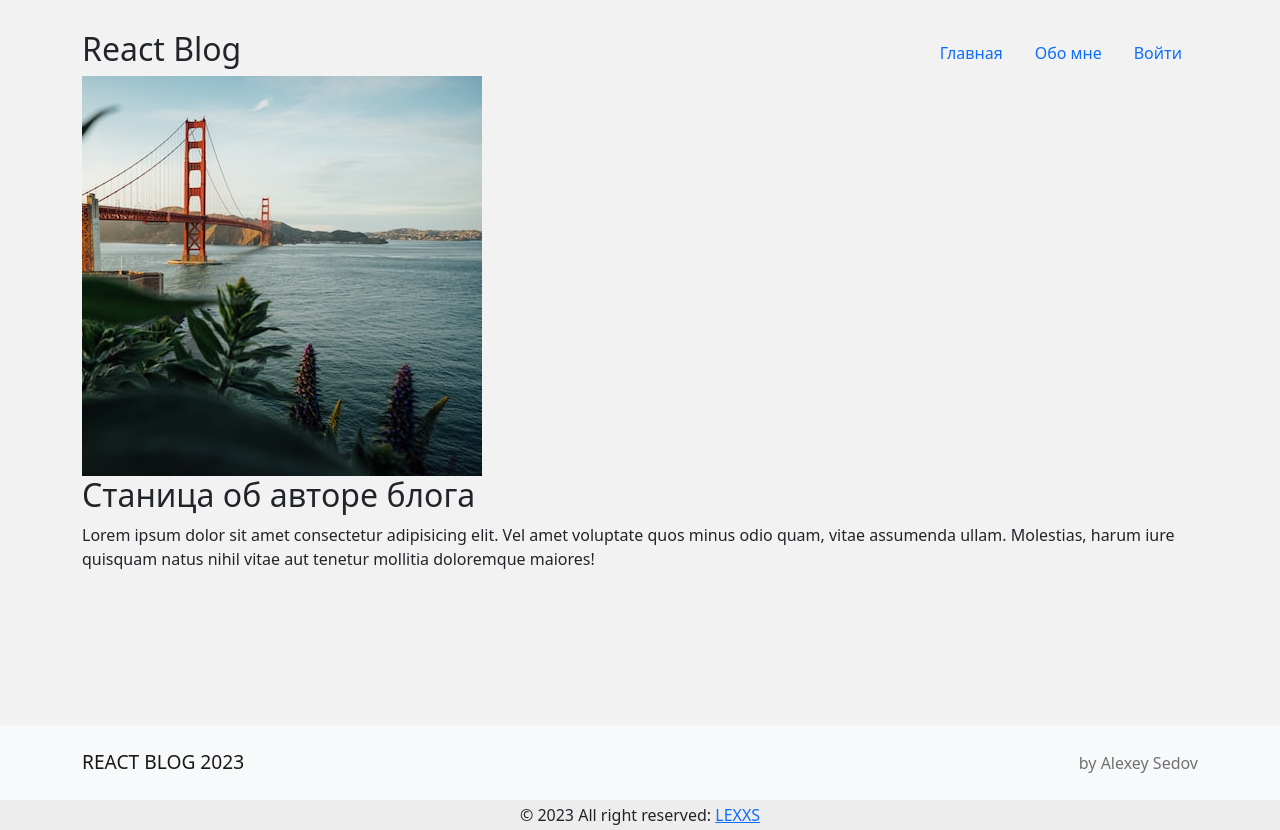
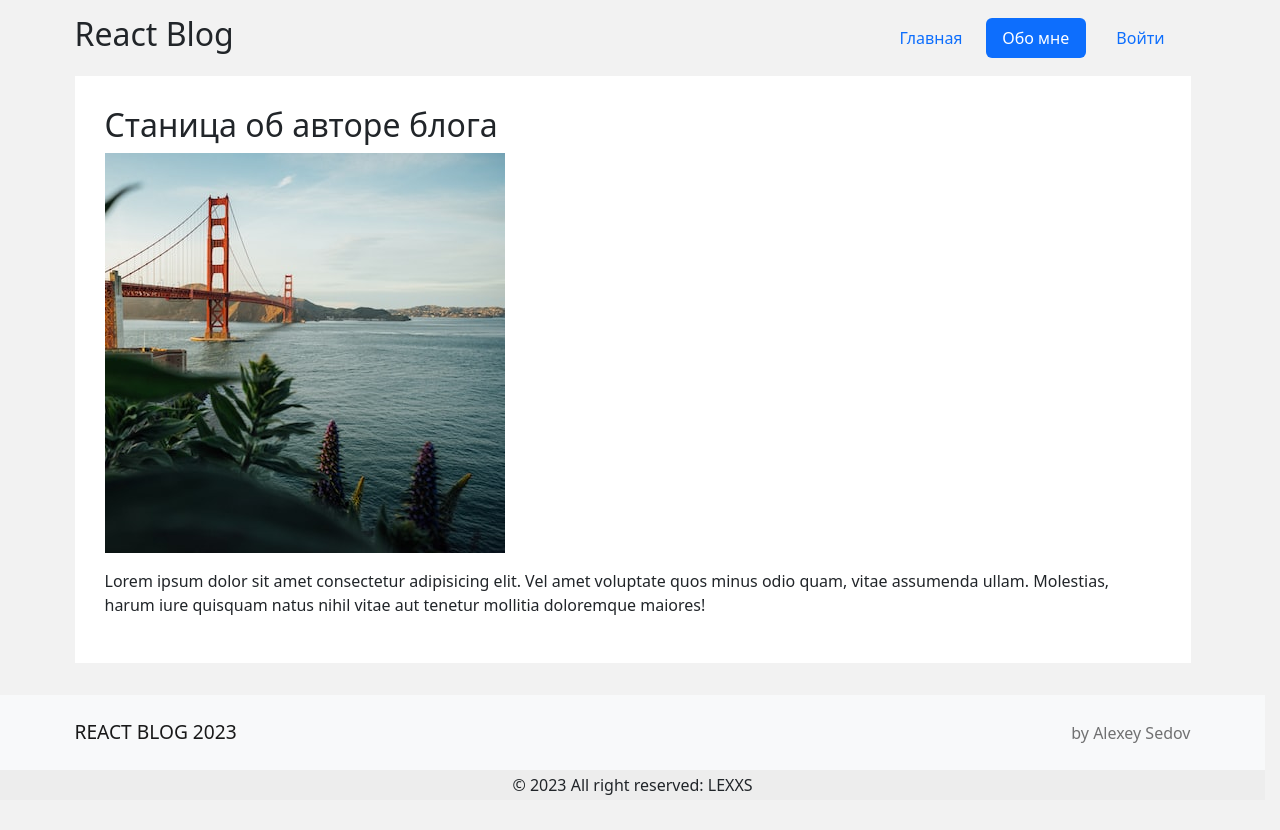
Before and after one commit to LEXXSAS/mentor-tutorial, a React (Create React App) app: page /about in a window 1280 px wide. After the commit the page ends 800 px from the top, so only its background shows below. Built offline with nearby package versions, Linux system fonts and the light colour scheme.

Commit message:
Сделал урок 10 роут 404 not found

```diff
--- a/package.json
+++ b/package.json
@@ -14,6 +14,7 @@
     "react-bootstrap": "^2.7.4",
     "react-dom": "^18.2.0",
     "react-flip-move": "^3.0.5",
+    "react-router-dom": "6",
     "react-scripts": "5.0.1",
     "styled-components": "^5.3.10",
     "web-vitals": "^2.1.4"
--- a/src/index.css
+++ b/src/index.css
@@ -8,21 +8,118 @@
     box-sizing: border-box;
 }
 
+html {
+    scrollbar-gutter: stable;
+}
+
 body {
     background-color: rgba(0, 0, 0, 0.05);
     margin: 0 auto;
-    padding-top: 30px;
+    scroll-behavior: smooth;
+
+    /* padding-top: 30px; */
     /* width: 960px; */
     /* font-family: 'Roboto'; */
+}
+
+
+
+img {
+    max-width: 100%;
+    /* position: absolute;
+    height: auto;
+    top: 0;
+    left: 0; */
 }
 
 .header {
     display: flex;
     align-items: center;
     justify-content: space-between;
+    padding: 15px 0;
 }
 
 .navbar-collapse {
     align-items: center;
     flex-grow: 0;
 }
+
+.full-post {
+    background-color: #fff;
+    padding: 30px;
+    /* position: relative; */
+}
+
+/* .paragraph {
+    padding-top: 0px;
+}
+.postheader {
+    padding-top: 14rem;
+} */
+
+a,
+a:active,
+a:hover {
+    text-decoration: none;
+    color: inherit;
+}
+
+.card {
+    height: 100%;
+}
+/* .navbar {
+    --bs-navbar-color: #0D6EFD;
+    --bs-navbar-hover-color: #004EC2;
+    --bs-navbar-brand-color: #000000;
+}  */
+
+.nav-pills .nav-link {
+    margin-left: 0.3rem;
+    text-align: center;
+    width: 100px;
+    /* margin-right: 1rem; */
+}
+
+.upclick {
+    float: right;
+    display: flex;
+    justify-content: center;
+    align-items: center;
+    font-weight: bold;
+    font-size: 20px;
+    padding-bottom: 4px;
+    position: fixed;
+    cursor: pointer;
+    bottom: 15px;
+    right: 25px;
+    height: 40px;
+    width: 40px;
+    border-radius: 50%;
+    border: 2px solid rgba(13,110,253, 0.2);
+    color: rgba(13,110,253, 0.2);
+}
+
+.notfound {
+    height: 400px;
+    display: grid;
+    justify-items: center;
+    align-items: center;
+    /* background-color: #ccc; */
+}
+.notfoundheader {
+    text-align: center;
+}
+
+/* @media (min-width: 950px) {
+    .upclick {
+        right: 130px;
+    }
+} */
+/* .cardtitle {
+    padding-top: 80px;
+} */
+@media (min-width: 1024px) {
+    .upclick {
+        right: 50px;
+    }
+}
--- a/src/index.js
+++ b/src/index.js
@@ -5,6 +5,9 @@ import 'bootstrap/dist/css/bootstrap.min.css';
 
 // import './tutorial-4-gen-phrases/App.css'
 import './index.css'
+
+
+import { BrowserRouter } from "react-router-dom";
 // import './mentorseven/index.css'
 // import './style.css'
 // import App from './App';
@@ -25,5 +28,9 @@ import App from './mentorseven/App'
 
 const root = ReactDOM.createRoot(document.getElementById('root'));
 root.render(
-    <App />
+    <React.StrictMode>
+        <BrowserRouter>
+            <App />
+        </BrowserRouter>
+    </React.StrictMode>
 );
--- a/src/mentorseven/App.js
+++ b/src/mentorseven/App.js
@@ -4,8 +4,10 @@ import {Button, Nav, Navbar, NavDropdown, Container} from 'react-bootstrap';
 import {Home} from './pages/Home'
 import Header from './components/Header';
 import About from './pages/About';
+import NotFound from './pages/NotFound';
 import Fullpost from './pages/Fullpost';
 import { AppContext } from './components/context';
+import { Routes, Route, Link } from 'react-router-dom';
 
 
 function App() {
@@ -33,7 +35,7 @@ function App() {
             "https://images.unsplash.com/photo-1562890216-35a12862e560?crop=entropy&cs=tinysrgb&fit=crop&fm=jpg&h=250&ixid=MnwxfDB8MXxyYW5kb218MHx8Mnx8fHx8fDE2NDQzNjQ0MzU&ixlib=rb-1.2.1&q=80&utm_campaign=api-credit&utm_medium=referral&utm_source=unsplash_source&w=460",
           title: "Статья 3",
           text:
-            "авным образом новая модель организационной деятельности требуют определения и уточнения модели развития. Не следует, однако забывать, что новая модель организационной деятельности играет важную роль в формировании новых предложений."
+            "Равным образом новая модель организационной деятельности требуют определения и уточнения модели развития. Не следует, однако забывать, что новая модель организационной деятельности играет важную роль в формировании новых предложений."
         },
         {
           id: 4,
@@ -45,16 +47,26 @@ function App() {
         }
       ];
 
-    const pathname = window.location.pathname;
+      const [showButton, setShowButton] = useState(false);
 
-    function toSaleId(u) {
-        // var id = parseInt(u.split('/post/')[1], 10);
-        // if (!isNaN(id)) return id;
-        let id = u.split('/post/')[1]
-        return id
-    }
+      useEffect(() => {
+        window.addEventListener("scroll", () => {
+          if (window.pageYOffset > 250) {
+            setShowButton(true);
+          } else {
+            setShowButton(false);
+          }
+        });
+      }, []);
 
-    let id = toSaleId(pathname);
+      const scrollToTop = () => {
+        window.scrollTo({
+          top: 0,
+          behavior: 'smooth'
+        });
+      };
+
+    // let id = window.location.pathname.split('/post/')[1]
 
     return (
         <AppContext.Provider value={{posts}} >
@@ -67,14 +79,14 @@ function App() {
         </div>
 
         <div className='container'>
-            {(pathname === '/') && <Home />}
-            {(pathname === '/about') && <About />}
-            {(pathname === '/login') && <h2>Логин</h2>}
 
-            {/* {posts.map((post, index) => (
-                <Fullpost key={post.id} id={post.id} />
-            ))} */}
-            {(pathname === `/post/${id}`) && <Fullpost id={id} />}
+          <Routes>
+            <Route path='*' element={<NotFound />} />
+            <Route path='/' element={<Home />} />
+            <Route path='/about' element={<About />} />
+            <Route path='/login' element={<div style={{padding: '0 1.5rem'}}><h2>Логин</h2></div>} />
+            <Route path='/post/:id' element={<Fullpost />} />
+          </Routes>
 
         </div>
 
@@ -94,6 +106,11 @@ function App() {
         </div>
         </footer>
 
+
+        {showButton && (
+        <div onClick={scrollToTop} className="upclick">&#9650;</div>
+        )}
+
         </div>
         </AppContext.Provider>
     )
--- a/src/mentorseven/components/Header.jsx
+++ b/src/mentorseven/components/Header.jsx
@@ -1,20 +1,18 @@
 import React from 'react'
-import {Nav} from 'react-bootstrap';
+import {Nav, Navbar} from 'react-bootstrap';
+import { Link } from 'react-router-dom';
+import { useLocation } from 'react-router-dom';
 
 function Header() {
+    let {pathname} = useLocation();
+
     return (
         <div className='header'>
-        <h2>React Blog</h2>
+            <Navbar.Brand><Link to='/'><h2>React Blog</h2></Link></Navbar.Brand>
             <Nav variant="pills">
-                <Nav.Item>
-                    <Nav.Link href="/">Главная</Nav.Link>
-                </Nav.Item>
-                <Nav.Item>
-                    <Nav.Link href='/about'>Обо мне</Nav.Link>
-                </Nav.Item>
-                <Nav.Item>
-                    <Nav.Link href='/login'>Войти</Nav.Link>
-                </Nav.Item>
+                <Nav.Link active={pathname === '/'} to="/" as={Link}>Главная</Nav.Link>
+                <Nav.Link active={pathname === '/about'} to='/about' as={Link}>Обо мне</Nav.Link>
+                <Nav.Link active={pathname === '/login'} to='/login' as={Link}>Войти</Nav.Link>
             </Nav>
         </div>
     );
--- a/src/mentorseven/pages/About.jsx
+++ b/src/mentorseven/pages/About.jsx
@@ -4,11 +4,13 @@ import artTwo from '../img/photo400.jpg'
 
 function About() {
     return (
-        <>
+        <div className="full-post">
+        <h2>Станица об авторе блога</h2>
+        <div style={{marginBottom: '1rem'}}>
         <img src={artTwo} alt="About" />
-        <h2>Станица об авторе блога</h2>
+        </div>
         <p>Lorem ipsum dolor sit amet consectetur adipisicing elit. Vel amet voluptate quos minus odio quam, vitae assumenda ullam. Molestias, harum iure quisquam natus nihil vitae aut tenetur mollitia doloremque maiores!</p>
-        </>
+        </div>
     );
 }
 
--- a/src/mentorseven/pages/Fullpost.jsx
+++ b/src/mentorseven/pages/Fullpost.jsx
@@ -1,20 +1,38 @@
 import React from 'react'
 import { Button } from 'react-bootstrap';
 import art from '../img/400-1unsplash.jpg'
+import { useParams, useNavigate } from 'react-router-dom';
+import { AppContext } from '../components/context';
+import { Link } from 'react-router-dom';
 
-const Fullpost = ({id}) => {
+const Fullpost = () => {
+  const {posts} = React.useContext(AppContext)
+    const navigate = useNavigate();
+    // const [redir, setRedir] = React.useState();
+    let {id} = useParams();
+
+    const post = posts.find((obj) => obj.id === Number(id));
+
+    // React.useEffect(() => {
+    //   setTimeout(() => {
+    //     navigate('/', {replace: true});
+    //   }, 3000)
+    // }, [])
+
+    if (!post) {
+      return <h4>Статья не найдена 😔</h4>
+    }
 
     return (
         <div className="full-post">
-        <h1>Статья №{id}</h1>
-        <img src={art} alt="Article" />
-        <p>Lorem ipsum dolor sit amet, consectetur adipisicing elit. A adipisci
-          aliquam amet asperiores aut eius minima, nemo nostrum perspiciatis
-          praesentium rerum tempora temporibus vero. Fugiat illo labore maiores
-          quam sit?</p>
-        <a href="/">
+        <h2 className='postheader'>{post.title}</h2>
+        <div style={{marginBottom: '1rem'}}>
+          <img src={post.imageUrl} alt={post.title} />
+        </div>
+        <p className='paragraph'>{post.text}</p>
+        <Link to="/">
           <Button>Назад</Button>
-        </a>
+        </Link>
       </div>
     );
 }
--- a/src/mentorseven/pages/Home.jsx
+++ b/src/mentorseven/pages/Home.jsx
@@ -1,6 +1,7 @@
 import React from 'react'
 import {Card, Row, Col} from 'react-bootstrap';
 import { AppContext } from '../components/context';
+import { Link } from 'react-router-dom';
 
 export const Home = () => {
 
@@ -10,15 +11,17 @@ export const Home = () => {
         <Row xs={1} md={2} className="g-4">
         {posts.map((obj, index) => (
             <Col key={obj.id}>
+            <Link to={`/post/${obj.id}`}>
             <Card>
                 <Card.Img variant="top" src={obj.imageUrl} />
                 <Card.Body>
-                <Card.Title>{obj.title}</Card.Title>
+                <Card.Title className='cardtitle'>{obj.title}</Card.Title>
                 <Card.Text>
-                    {obj.text}
+                    {obj.text.substr(0, 150)}...
                 </Card.Text>
                 </Card.Body>
             </Card>
+            </Link>
             </Col>
         ))}
     </Row>
--- /dev/null
+++ b/src/mentorseven/pages/NotFound.jsx
@@ -0,0 +1,11 @@
+import React from 'react'
+
+function NotFound() {
+    return (
+        <div className='notfound'>
+            <h1 className='notfoundheader'>❌404 Not Found❌</h1>
+        </div>
+    );
+}
+
+export default NotFound;
```
Also changed, not shown: src/mentorseven/img/photo-3-400.jpg (added), 1 other file (tests, documents, lock files or other folders).
